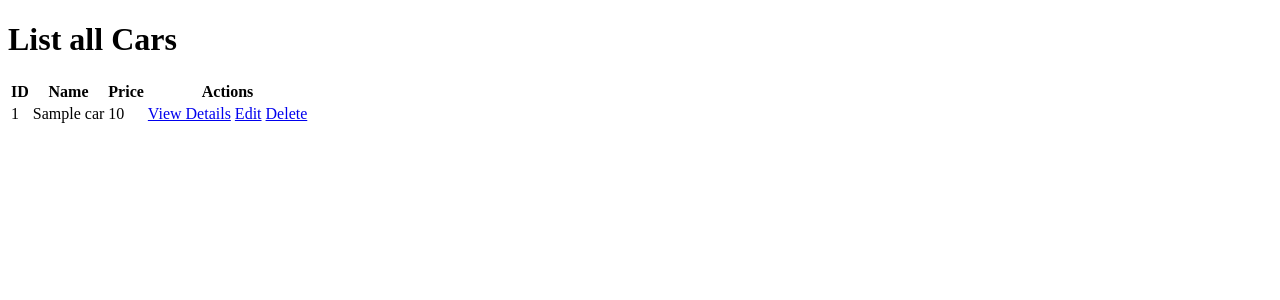
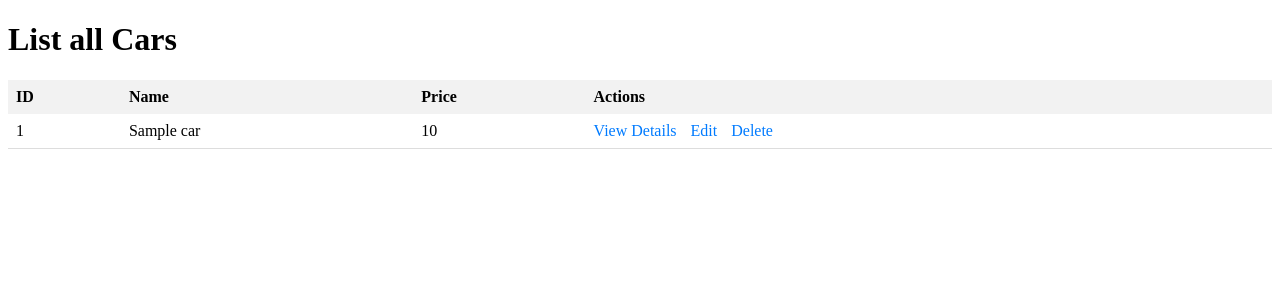
Before and after one commit to quocbao2709/asm-webcar, a Symfony app: template templates/cars/index.html.twig in a window 1280 px wide. Shown: the top 300 px of the page. Run offline with Twig, Linux system fonts and the light colour scheme; the template is opened without the code that fills it: most values are stand-ins (such as "Sample title", 1, 10 or a date in 2020); some libraries are stand-ins or nearby versions.

Commit message:
them css

```diff
--- /dev/null
+++ b/public/css/index.css
@@ -0,0 +1,31 @@
+/* Định dạng bảng */
+table {
+    width: 100%;
+    border-collapse: collapse;
+    margin-bottom: 20px;
+}
+
+/* Định dạng dòng tiêu đề */
+th {
+    background-color: #f2f2f2;
+    text-align: left;
+    padding: 8px;
+}
+
+/* Định dạng dòng dữ liệu */
+td {
+    border-bottom: 1px solid #ddd;
+    padding: 8px;
+}
+
+/* Định dạng các liên kết "View Details", "Edit", và "Delete" */
+td a {
+    text-decoration: none;
+    color: #007bff;
+    margin-right: 10px;
+}
+
+/* Định dạng nút Delete với thông báo xác nhận */
+td a.delete-link {
+    color: red;
+}
--- a/templates/cars/index.html.twig
+++ b/templates/cars/index.html.twig
@@ -1,6 +1,7 @@
 {% extends 'base.html.twig' %}
 
 {% block body %}
+<link rel="stylesheet" href="{{ asset('css/index.css') }}">
     <h1> List all Cars </h1>
 
     <table>
```
